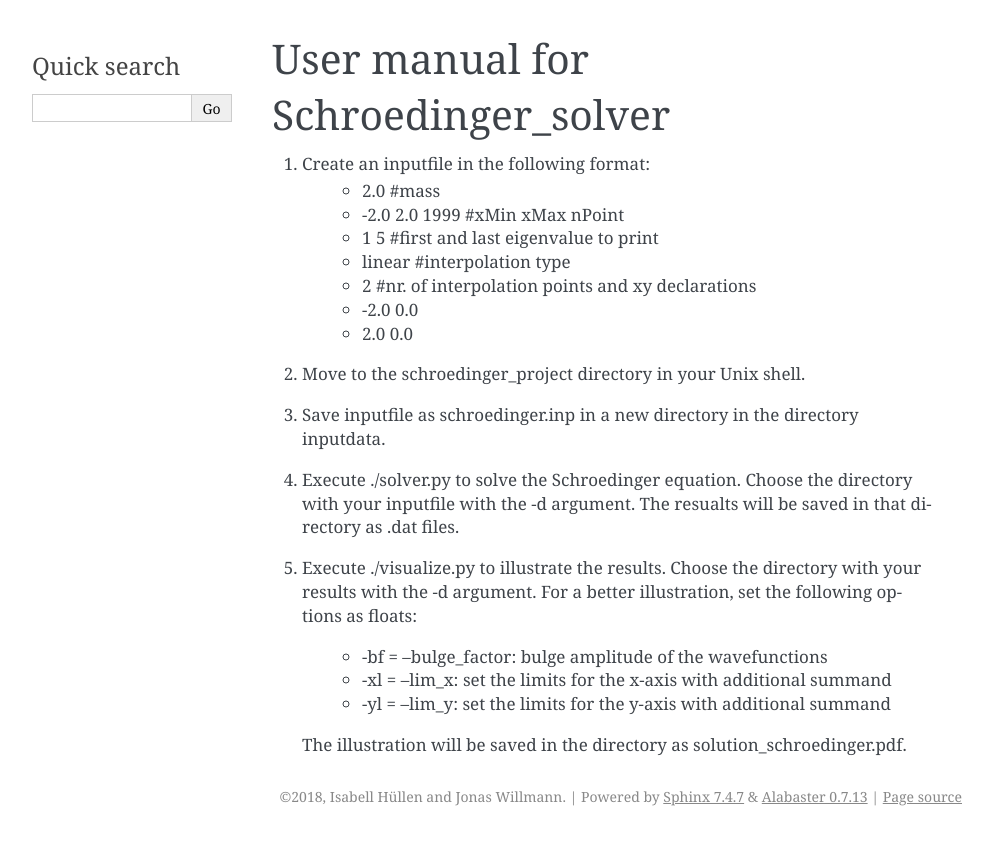
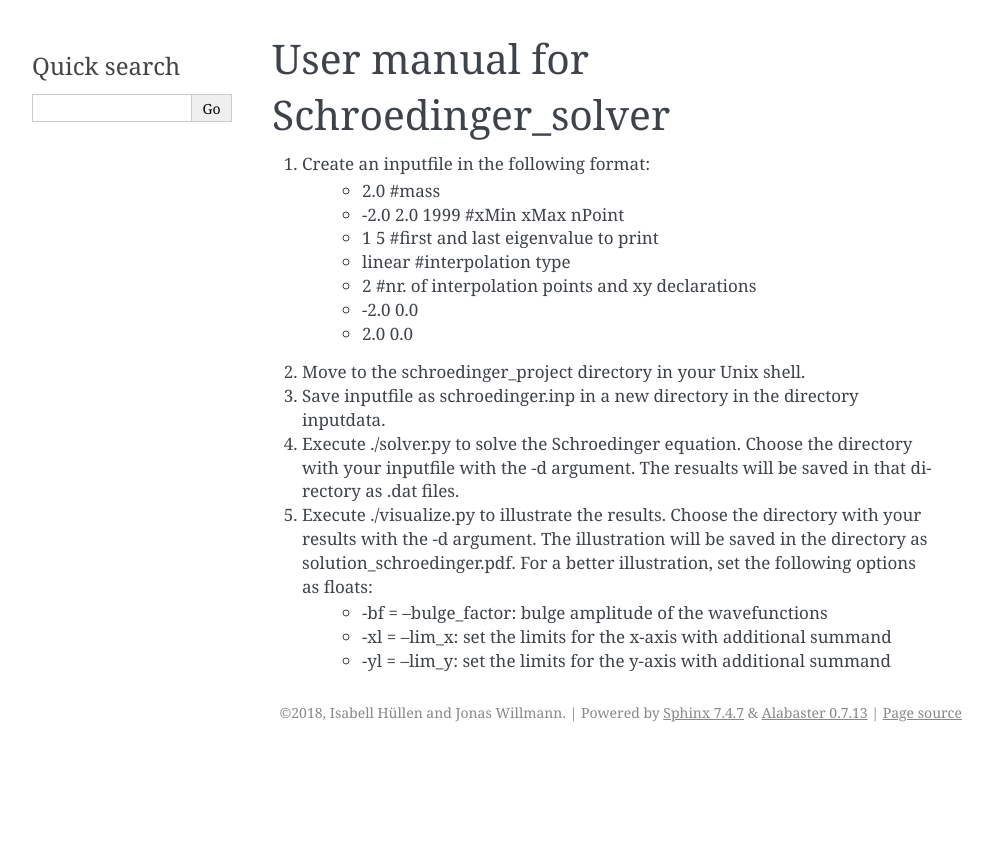
Before and after one commit to willmajo/schroedingerJ, a Sphinx documentation site: the page built from docs/readme.rst, in a window 1280 px wide. Shown: the top 845 px of the page, without its empty margins (148-1140 px from the left). Built offline with Sphinx 7.4.7, drawn with Linux system fonts in a browser that asks for light colours.

```diff
--- a/docs/readme.rst
+++ b/docs/readme.rst
@@ -18,9 +18,7 @@ User manual for Schroedinger_solver
 4. Execute ./solver.py to solve the Schroedinger equation. Choose the directory with your
    inputfile with the -d argument. The resualts will be saved in that directory as .dat files.
 
-5. Execute ./visualize.py to illustrate the results. Choose the directory with your results
-   with the -d argument. For a better illustration, set the following options as floats:
-      * -bf = --bulge_factor: bulge amplitude of the wavefunctions
-      * -xl = --lim_x: set the limits for the x-axis with additional summand
-      * -yl = --lim_y: set the limits for the y-axis with additional summand
-   The illustration will be saved in the directory as solution_schroedinger.pdf.
+5. Execute ./visualize.py to illustrate the results. Choose the directory with your results with the  -d argument. The illustration will be saved in the directory as solution_schroedinger.pdf. For a better illustration, set the following options as floats:
+    * -bf = --bulge_factor: bulge amplitude of the wavefunctions
+    * -xl = --lim_x: set the limits for the x-axis with additional summand
+    * -yl = --lim_y: set the limits for the y-axis with additional summand
```
